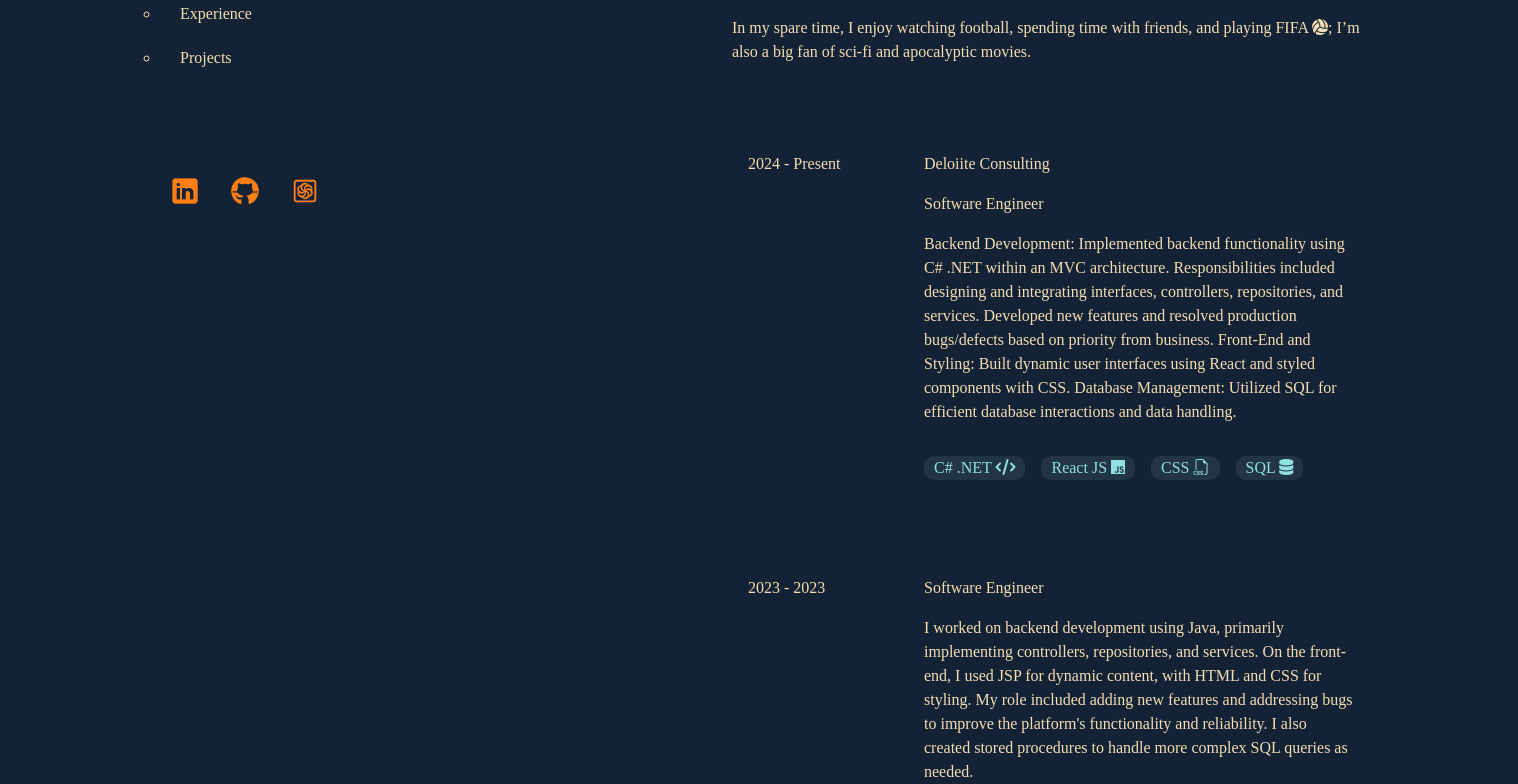
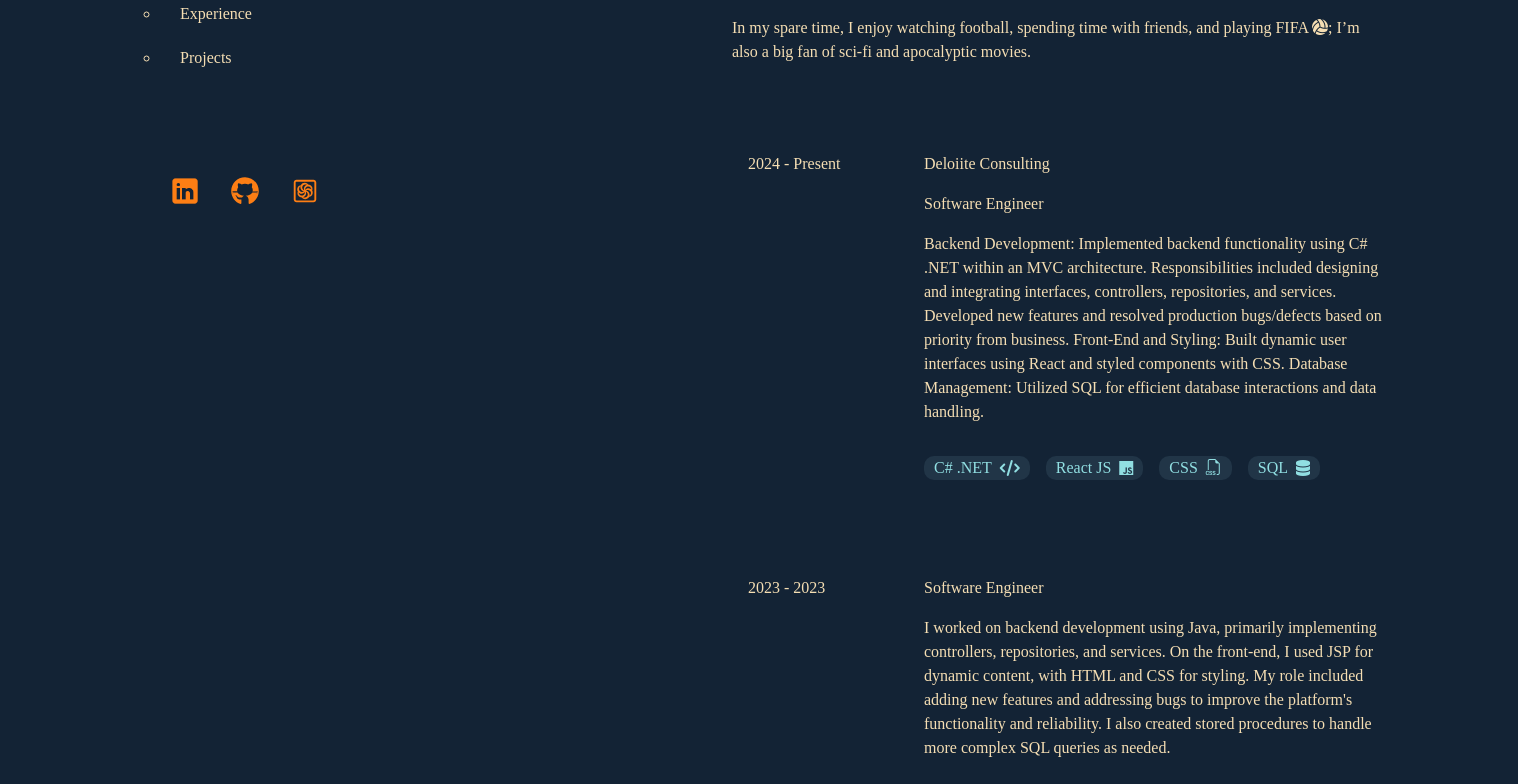
Before and after one commit to nhngcobo/reactportfolio.client, a React (Vite) app: page / in a window 1280 px wide. Shown: the part 300-1084 px from the top of the page, 1518 px wide, since content can reach past the window. Built offline with nearby package versions, Linux system fonts and the light colour scheme.

Commit message:
fixed alignment

```diff
--- a/src/App.css
+++ b/src/App.css
@@ -65,7 +65,7 @@ th, td {
     gap: 1rem;
     margin-bottom: 2rem;
     margin-left: 13vh;
-    max-width: 80vh;
+    max-width: 90vh;
     word-wrap: break-word;
     text-align: left;
     transform: scale(1);
@@ -94,12 +94,17 @@ th, td {
 }
 
 .skill {
+    white-space: nowrap;
+    display: inline-flex;
+    align-items: center;
+    gap: 0.5rem;
     border-radius: 10px;
     background-color: #213547;
     color: rgb(145, 223, 226);
     padding-left: 10px;
     padding-right: 10px;
-}
+  }
+
 
 .PortfolioProject {
     margin-left: 5vh;
```
